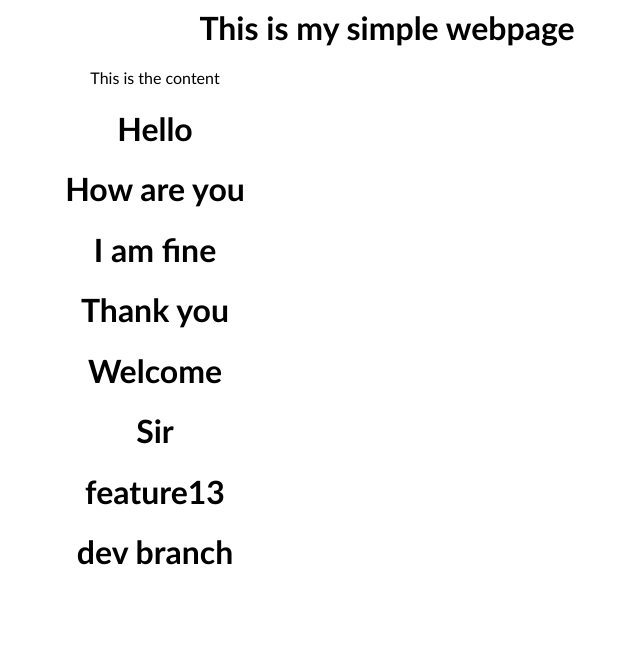
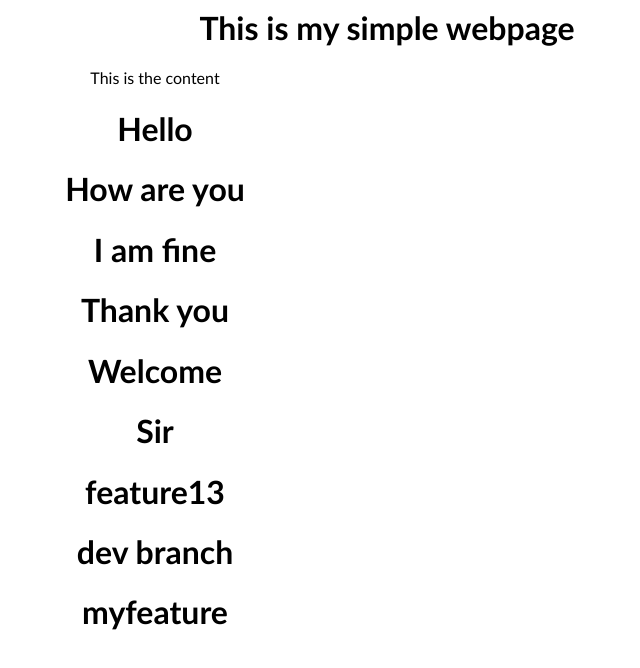
Before and after one commit to ManreetKaur17/-COMP_2800_Feature_Branch_workflow, a plain HTML site: page index.html in a window 1280 px wide. Shown: the whole page, without its empty margins (253-893 px from the left). Drawn offline with Linux system fonts and the light colour scheme.

Commit message:
myfeature commit

```diff
--- a/index.html
+++ b/index.html
@@ -18,5 +18,6 @@
         <h1>Sir</h1>
         <h1>feature13</h1>
         <h1>dev branch</h1>
+        <h1>myfeature</h1>
     </body>
 </html>
```
